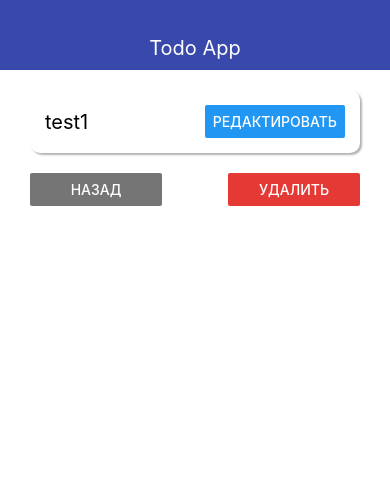
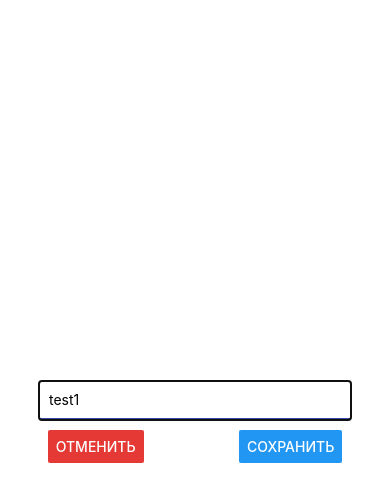
Before and after one commit to Ekzaton/react-native-demo, a React Native app: screen / in a window 390 px wide. Both pictures are taken after a click on the button "РЕДАКТИРОВАТЬ". Shown: the top 502 px of the page. Built offline with nearby package versions, Linux system fonts and the light colour scheme.

Commit message:
12. Added EditModal component

```diff
--- a/App.tsx
+++ b/App.tsx
@@ -46,11 +46,23 @@ export default function App() {
     );
   }
 
+  const updateTodoHandler = (id: string, title: string) => {
+    setTodos((prev) => prev.map((todo) => {
+      if (todo.id === id) todo.title = title;
+      return todo;
+    }))
+  }
+
   let content = <MainPage todos={todos} addTodo={addTodoHandler} openTodo={setTodoID} removeTodo={removeTodoHandler} />
 
   if (todoID) {
     const selectedTodo = todos.find((todo) => todo.id === todoID);
-    content = <TodoPage todo={selectedTodo} goBack={() => setTodoID(null)} onRemove={removeTodoHandler}/>
+    content = <TodoPage
+        todo={selectedTodo}
+        goBack={() => setTodoID(null)}
+        onRemove={removeTodoHandler}
+        onSave={updateTodoHandler}
+    />
   }
 
   return (
--- /dev/null
+++ b/src/components/EditModal/EditModal.props.ts
@@ -0,0 +1,6 @@
+export type EditModalProps = {
+  value: string;
+  visible: boolean;
+  onCancel: () => void;
+  onSave: (title: string) => void;
+}
--- /dev/null
+++ b/src/components/EditModal/EditModal.tsx
@@ -0,0 +1,70 @@
+import { useState } from 'react';
+import { Alert, Button, Modal, StyleSheet, TextInput, View } from 'react-native';
+
+import { Theme } from '../../constants/theme';
+
+import { EditModalProps } from './EditModal.props';
+
+export default function EditModal(props: EditModalProps) {
+  const { value, visible, onCancel, onSave } = props
+
+  const [title, setTitle] = useState(value);
+
+  const closeHandler = () => {
+    setTitle(value);
+    onCancel();
+  }
+
+  const saveHandler = () => {
+    const titleLength = title.trim().length;
+
+    if (titleLength < 3) {
+      Alert.alert(
+          'Ошибка',
+          `Минимальная длина названия 3 символа. Сейчас она ${titleLength} символа`
+      )
+    } else {
+      onSave(title);
+    }
+  }
+
+  return (
+      <Modal visible={visible} animationType='slide'>
+        <View style={styles.wrap}>
+          <TextInput
+              style={styles.input}
+              placeholder='Введите название'
+              value={title}
+              onChangeText={setTitle}
+              maxLength={64}
+              autoCapitalize='none'
+              autoCorrect={false}
+          />
+          <View style={styles.buttons}>
+            <Button title='Отменить' color={Theme.DANGER_COLOR} onPress={closeHandler} />
+            <Button title='Сохранить' onPress={saveHandler}/>
+          </View>
+        </View>
+      </Modal>
+  )
+}
+
+const styles = StyleSheet.create({
+  wrap: {
+    flex: 1,
+    justifyContent: 'center',
+    alignItems: 'center'
+  },
+  input: {
+    width: '80%',
+    padding: 10,
+    borderBottomColor: Theme.MAIN_COLOR,
+    borderBottomWidth: 2,
+  },
+  buttons: {
+    flexDirection: 'row',
+    justifyContent: 'space-around',
+    width: '100%',
+    marginTop: 10,
+  }
+});
--- a/src/pages/TodoPage/TodoPage.props.ts
+++ b/src/pages/TodoPage/TodoPage.props.ts
@@ -4,4 +4,5 @@ export type TodoPageProps = {
   todo: TodoType | undefined;
   goBack: () => void;
   onRemove: (id: string) => void;
+  onSave: (id: string, title: string) => void;
 }
--- a/src/pages/TodoPage/TodoPage.tsx
+++ b/src/pages/TodoPage/TodoPage.tsx
@@ -1,18 +1,34 @@
+import { useState } from 'react';
 import { Button, StyleSheet, Text, View } from 'react-native';
 
+import EditModal from '../../components/EditModal/EditModal';
 import Card from '../../components/ui/Card/Card';
 import { Theme } from '../../constants/theme';
 
 import { TodoPageProps } from './TodoPage.props';
 
 export default function TodoPage(props: TodoPageProps) {
-  const { todo, goBack, onRemove  } = props;
+  const { todo, goBack, onRemove, onSave  } = props;
+
+  const [modal, setModal] = useState(false);
+
+  const saveHandler = (title: string) => {
+    onSave(todo!.id, title);
+    setModal(false);
+  }
 
   return (
       <View>
+        <EditModal
+            value={todo!.title}
+            visible={modal}
+            onCancel={() => setModal(false)}
+            onSave={saveHandler}
+        />
+
         <Card style={styles.card}>
           <Text style={styles.title}>{todo!.title}</Text>
-          <Button title='Редактировать' />
+          <Button title='Редактировать' onPress={() => setModal(true)} />
         </Card>
 
         <View style={styles.buttons}>
```
